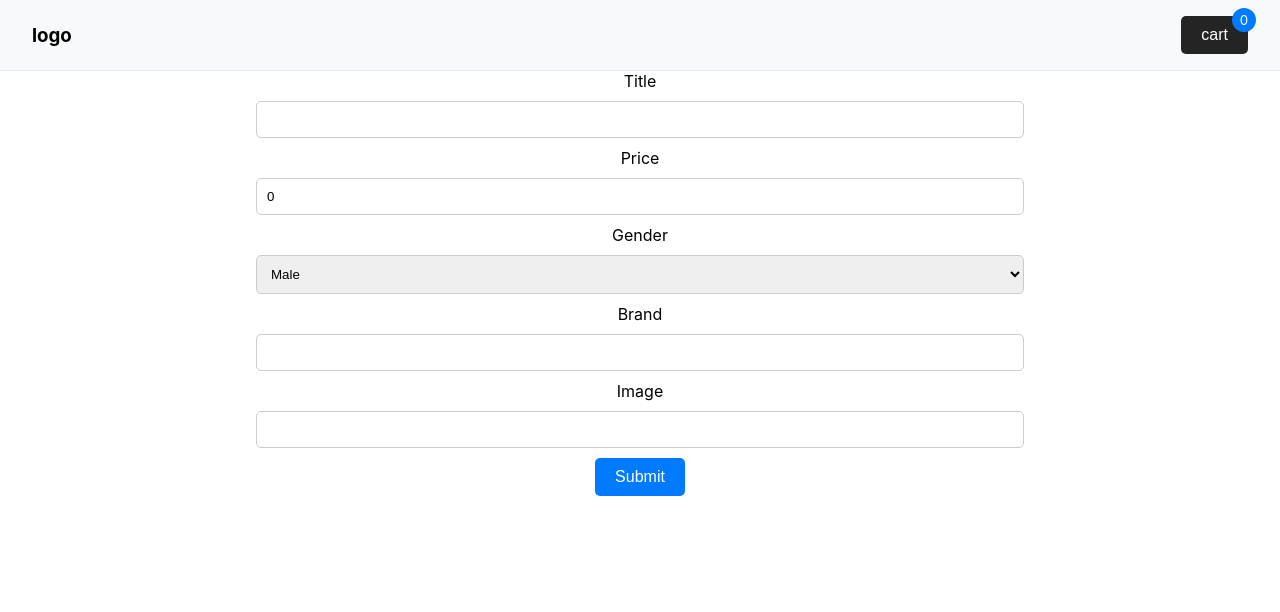
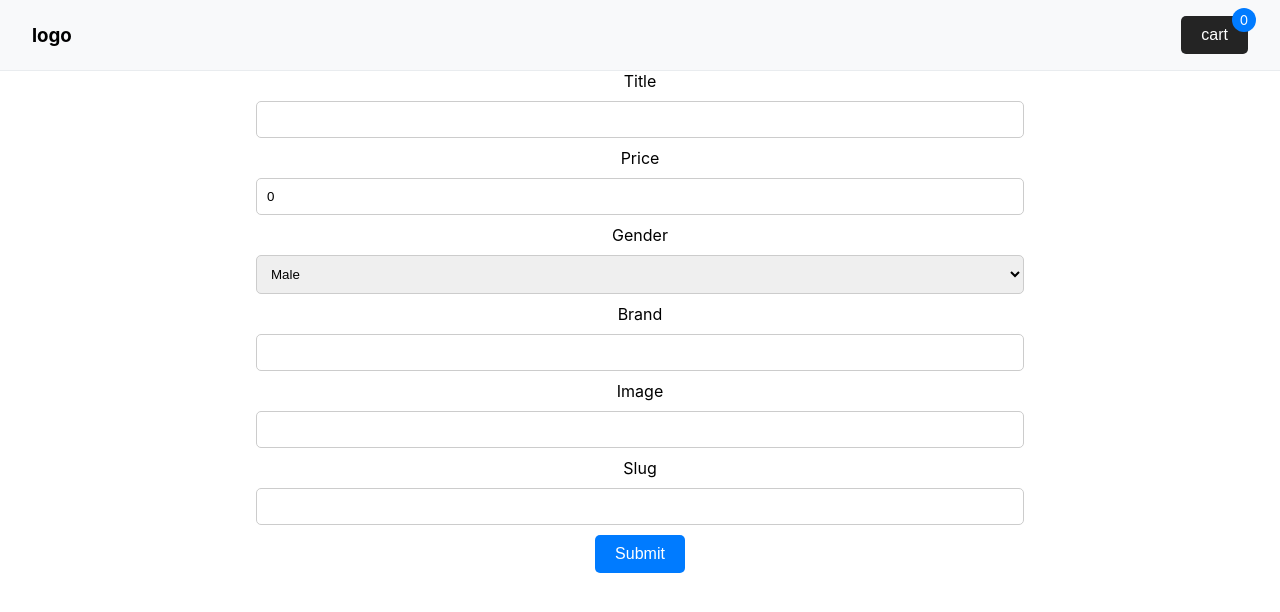
Before and after one commit to expozonee/shoes-store-react-app, a React (Vite) app: page /store/add in a window 1280 px wide. Shown: the top 612 px of the page. Built offline with nearby package versions, Linux system fonts and the light colour scheme.

Commit message:
tweaked and fixed missing import in the file

```diff
--- a/src/pages/NewProduct/NewProduct.tsx
+++ b/src/pages/NewProduct/NewProduct.tsx
@@ -7,7 +7,6 @@ export default function NewProduct() {
   const navigate = useNavigate();
   const { addItemToStore } = useStore();
   const [formData, setFormData] = useState({
-    id: "",
     name: "",
     price: 0,
     gender: "",
@@ -33,7 +32,9 @@ export default function NewProduct() {
   async function handleSubmit(e: BaseSyntheticEvent) {
     e.preventDefault();
 
-    const status = await addItemToStore(formData);
+    const data = formData;
+
+    const status = await addItemToStore(data);
 
     if (status.ok) {
       navigate(`/store`);
@@ -52,8 +53,8 @@ export default function NewProduct() {
       <input
         onChange={handleChange}
         type="text"
-        name="title"
-        id="title"
+        name="name"
+        id="name"
         value={formData.name}
       />
       <label htmlFor="title">Price</label>
@@ -91,6 +92,14 @@ export default function NewProduct() {
         id="imageURL"
         value={formData.imageURL}
       />
+      <label htmlFor="title">Slug</label>
+      <input
+        onChange={handleChange}
+        type="text"
+        name="slug"
+        id="slug"
+        value={formData.slug}
+      />
       <button type="submit">Submit</button>
     </form>
   );
```
